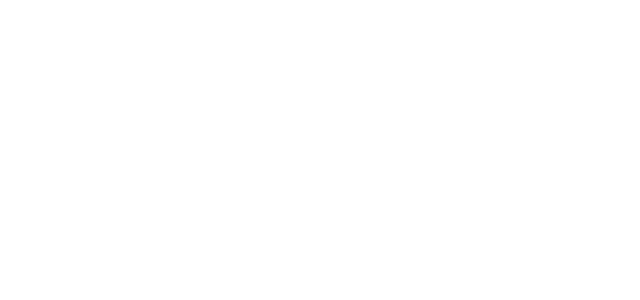
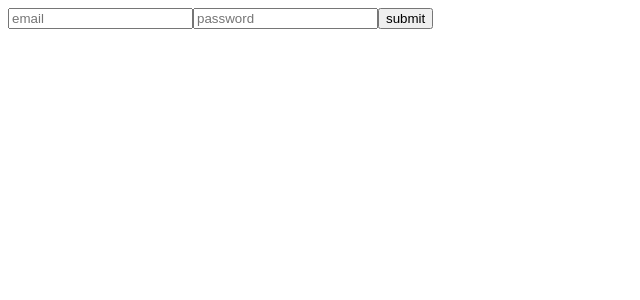
Before and after one commit to honestness/MarkingScore, a React (Create React App) app in the folder client/: page / in a window 1280 px wide. Shown: the top 300 px of the page, without its empty margins (0-640 px from the left). Built offline with nearby package versions, Linux system fonts and the light colour scheme.

Commit message:
routing and config

```diff
--- a/client/src/App.js
+++ b/client/src/App.js
@@ -7,6 +7,7 @@ import Session from "./components/Session";
 function App() {
   return (
       <Router>
+           <Route exact path="/" component={Login} />
           <Route path="/register" component={Register} />
           <Route path="/login" component={Login} />
           <Route path="/profile" component={Session} />
--- a/client/src/components/Login.js
+++ b/client/src/components/Login.js
@@ -0,0 +1,43 @@
+import React, { useState } from "react"
+import { apiURl } from "../api"
+
+const Login = ({ hisory }) => {
+    const [state, setState] = useState({email:"", password:""})
+    const { email, password } = state
+
+    const handleChange = (e) => {
+        const {name, value} = e.target
+        setState({...state, [name] :value })
+        console.log(email, password)
+    }
+
+    const handleSubmit = async (e) =>{
+        const {email, password} = state
+
+        const res =await fetch(`${apiURl}/login`, {
+            method: "POST",
+            body: JSON.stringify({
+                email,
+                password
+            }),
+            headers: {
+                "Content-Type": "application/json",
+            }
+        }).then((res) => res.json())
+        const { token } = res
+
+        localStorage.setItem("auth",`Bearer ${token}`)
+
+        // history.push('/session')
+    }
+
+    return(
+        <div>
+            <input type="text" placeholder="email" value={email} name="email" onChange={(e)=>{handleChange(e)}}/>
+            <input type="password" placeholder="password" value={password} name="password" onChange={(e)=>{handleChange(e)}}/>
+            <button onClick={()=>handleSubmit()} >submit</button>
+        </div>
+    );
+}
+
+export default Login
```
